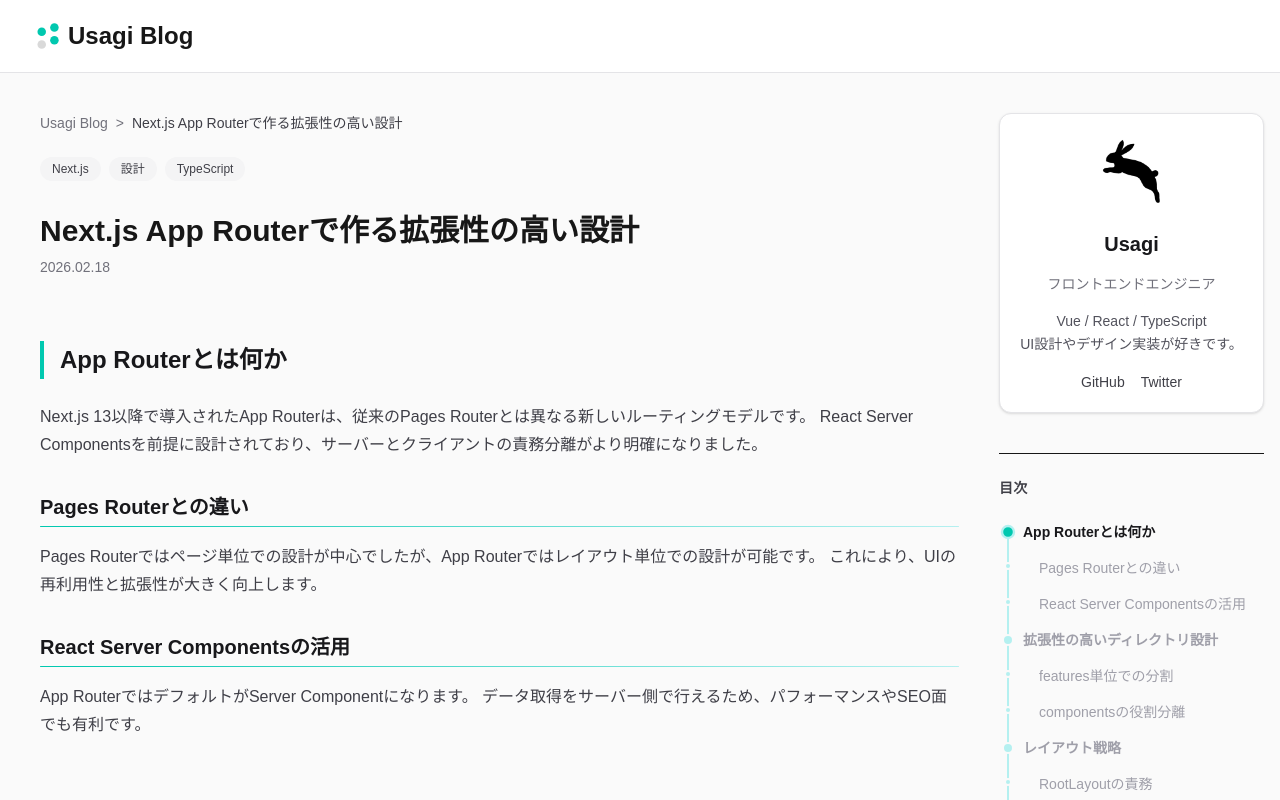
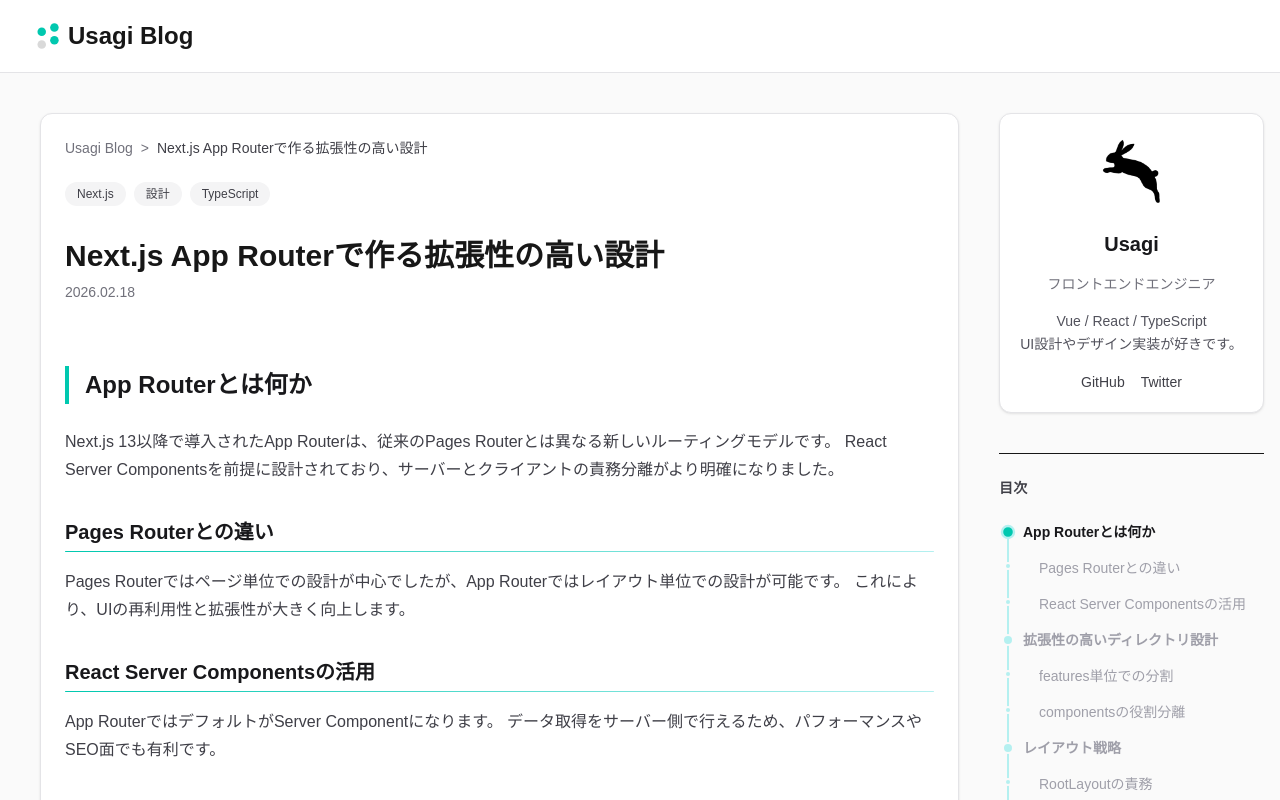
Before and after one commit to Apple-cake/next-tech-blog, a Next.js app: page /articles/nextjs-architecture in a window 1280 px wide. Shown: the top 800 px of the page. Built offline with nearby package versions, Linux system fonts and the light colour scheme; no server answers.

Commit message:
ページURLを親から渡すように、テーマカラーとカードUI共通化、スタイル調整

```diff
--- a/app/articles/[slug]/page.tsx
+++ b/app/articles/[slug]/page.tsx
@@ -64,6 +64,9 @@ export async function generateMetadata(
 export default async function ArticlePage({ params }: Props) {
   const { slug } = await params;
 
+  const baseUrl = process.env.NEXT_PUBLIC_SITE_URL;
+  const articleUrl = `${baseUrl}/articles/${slug}`;
+
   const article = getArticleBySlug(slug);
   const relatedArticles = getRelatedArticles(slug, 3);
 
@@ -95,7 +98,9 @@ export default async function ArticlePage({ params }: Props) {
       <MobileTocBar items={toc} />
       <article className="max-w-7xl mx-auto px-6 md:pl-10 md:pr-4 py-10">
         <div className="flex flex-col md:flex-row gap-10">
-          <section className="flex-1 min-w-0">
+          <section>
+            <div className="p-6 card-base">
+              <div className="flex-1 min-w-0">
                 {/* パンくず */}
                 <Breadcrumb
                   items={[
@@ -127,7 +132,10 @@ export default async function ArticlePage({ params }: Props) {
                   <ArticleContent content={contentWithIds} />
                 </div>
                 {/* シェアボタン */}
-            <ShareButtons title={article.title} />
+                <ShareButtons
+                  title={article.title}
+                  url={articleUrl}
+                />
                 {/* 前後記事ナビ */}
                 <hr className="my-12 border-zinc-200" />
 
@@ -169,6 +177,8 @@ export default async function ArticlePage({ params }: Props) {
                     )}
                   </div>
                 </nav>
+              </div>
+            </div>
             {/* 関連記事 */}
             {relatedArticles.length > 0 && (
               <section className="mt-16">
--- a/app/globals.css
+++ b/app/globals.css
@@ -4,6 +4,10 @@
 :root {
   --background: #ffffff;
   --foreground: #171717;
+  /* ブランドカラー */
+  --color-primary: #00c8af;
+  --color-primary-light: #5adccd;
+  --color-primary-soft: #b4f0f0;
 }
 
 @theme inline {
@@ -37,7 +41,7 @@ h2 {
   margin-top: 4rem;
   margin-bottom: 1.5rem;
   padding-left: 1rem;
-  border-left: 4px solid #00c8af;
+  border-left: 4px solid var(--color-primary);
   position: relative;
 }
 @media (max-width: 768px) {
@@ -64,8 +68,8 @@ h3::after {
   height: 1px;
   background: linear-gradient(
     90deg,
-    #00c8af,
-    #b4f0f0
+    var(--color-primary),
+    var(--color-primary-soft)
   );
   border-radius: 9999px;
 }
@@ -86,7 +90,7 @@ h3::after {
   background: linear-gradient(
     180deg,
     #f9f9f9,
-    #b4f0f0,
+    var(--color-primary-soft),
     #f9f9f9
   );
   background-size: 200% 200%;
@@ -231,3 +235,22 @@ h3::after {
 .tooltip-exit {
   animation: fadeOut 0.15s ease-in forwards;
 }
+
+/* =========================
+  カードデザイン共通
+========================= */
+.card-base {
+  background-color: #ffffff;
+  border: 1px solid #e4e4e7;
+  border-radius: 0.75rem;
+  box-shadow: 0 1px 3px 0 rgb(0 0 0 / 0.08),
+              0 1px 2px -1px rgb(0 0 0 / 0.08);
+  transition: all 0.2s ease;
+}
+.card-base-hover {
+  cursor: pointer;
+}
+.card-base-hover:hover {
+  box-shadow: 0 8px 20px rgb(0 0 0 / 0.08);
+  transform: translateY(-4px);
+}
--- a/app/not-found.tsx
+++ b/app/not-found.tsx
@@ -2,8 +2,8 @@ import Link from "next/link";
 
 export default function NotFound() {
   return (
-    <div className="min-h-[70vh] flex flex-col items-center justify-center text-center px-6">
-      <h1 className="text-[120px] font-bold text-[#b8d0ed] opacity-30">
+    <div className="min-h-[70vh] flex flex-col items-center justify-center text-center px-6 pt-2 pb-8">
+      <h1 className="text-[120px] font-bold text-[var(--color-primary-light)] opacity-30">
         404
       </h1>
 
@@ -17,7 +17,7 @@ export default function NotFound() {
 
       <Link
         href="/"
-        className="bg-[#4f8ecf] text-white px-6 py-2 rounded-lg hover:opacity-90 transition"
+        className="bg-[var(--color-primary)] text-white px-6 py-2 rounded-lg hover:opacity-90 transition"
       >
         トップページへ戻る
       </Link>
--- a/components/article/ArticleCard.tsx
+++ b/components/article/ArticleCard.tsx
@@ -32,20 +32,7 @@ export default function ArticleCard({ article }: Props) {
   return (
     <article
       onClick={() => router.push(`/articles/${article.slug}`)}
-      className="
-        block
-        rounded-xl
-        border
-        border-zinc-200
-        bg-white
-        p-6
-        shadow-sm
-        hover:shadow-md
-        hover:-translate-y-1
-        transition-all
-        duration-200
-        cursor-pointer
-      "
+      className="p-6 card-base card-base-hover"
     >
       {/* タグ */}
       <span className="mb-3 flex flex-wrap gap-2">
--- a/components/article/MobileTocBar.tsx
+++ b/components/article/MobileTocBar.tsx
@@ -70,12 +70,12 @@ export default function MobileTocBar({ items }: Props) {
       >
         <button
           onClick={() => setOpen(!open)}
-          className="flex items-center gap-2 font-xs text-zinc-500"
+          className="flex items-center gap-1 text-sm text-zinc-500"
         >
           目次
           <FontAwesomeIcon
             icon={open ? faChevronUp : faChevronDown}
-            className="text-sm"
+            className="text-xs"
           />
         </button>
       </div>
@@ -104,13 +104,10 @@ export default function MobileTocBar({ items }: Props) {
             }}
           >
             <div className="
-              bg-white
-              border border-zinc-200
-              shadow-xl
-              rounded-2xl
               px-5 py-5
               max-h-[60vh]
               overflow-y-auto
+              card-base
             ">
               <TableOfContents
                 onItemClick={() => setOpen(false)}
--- a/components/article/ShareButtons.tsx
+++ b/components/article/ShareButtons.tsx
@@ -7,16 +7,12 @@ import { useState } from "react";
 
 type Props = {
   title: string;
+  url: string;
 };
 
-export default function ShareButtons({ title }: Props) {
+export default function ShareButtons({ title, url }: Props) {
   const [copied, setCopied] = useState(false);
   const [visible, setVisible] = useState(false);
-
-  const url =
-    typeof window !== "undefined"
-      ? window.location.href
-      : "";
 
   const encodedUrl = encodeURIComponent(url);
   const encodedTitle = encodeURIComponent(title);
--- a/components/article/TableOfContents.tsx
+++ b/components/article/TableOfContents.tsx
@@ -94,8 +94,8 @@ export default function TableOfContents({
                     transition-all duration-200
                     ${
                       isActive
-                        ? "bg-[#00c8af] "
-                        : "bg-[#b4f0f0] border-2 border-zinc-50"
+                        ? "bg-[var(--color-primary)] "
+                        : "bg-[var(--color-primary-soft)] border-2 border-zinc-50"
                     }
                     ${
                       isH2
@@ -105,7 +105,7 @@ export default function TableOfContents({
                     ${
                       isH2
                         ? isActive
-                          ? "border-2 border-[#b4f0f0] scale-120"
+                          ? "border-2 border-[var(--color-primary-soft)] scale-120"
                           : ""
                         : isActive
                           ? "border-transparent"
--- a/components/profile/ProfileCard.tsx
+++ b/components/profile/ProfileCard.tsx
@@ -7,7 +7,7 @@ import Image from "next/image";
 export default function ProfileCard() {
   return (
     <section className="md:mt-0 mb-0" aria-labelledby="profile-heading">
-      <div className="w-full md:max-w-xs rounded-xl border border-zinc-200 bg-white p-5 shadow-sm">
+      <div className="w-full md:max-w-xs p-5 card-base">
 
         {/* Avatar */}
         <div className="flex flex-col items-center text-center space-y-4">
```
Lines whose indentation alone changed are shown as unchanged.
